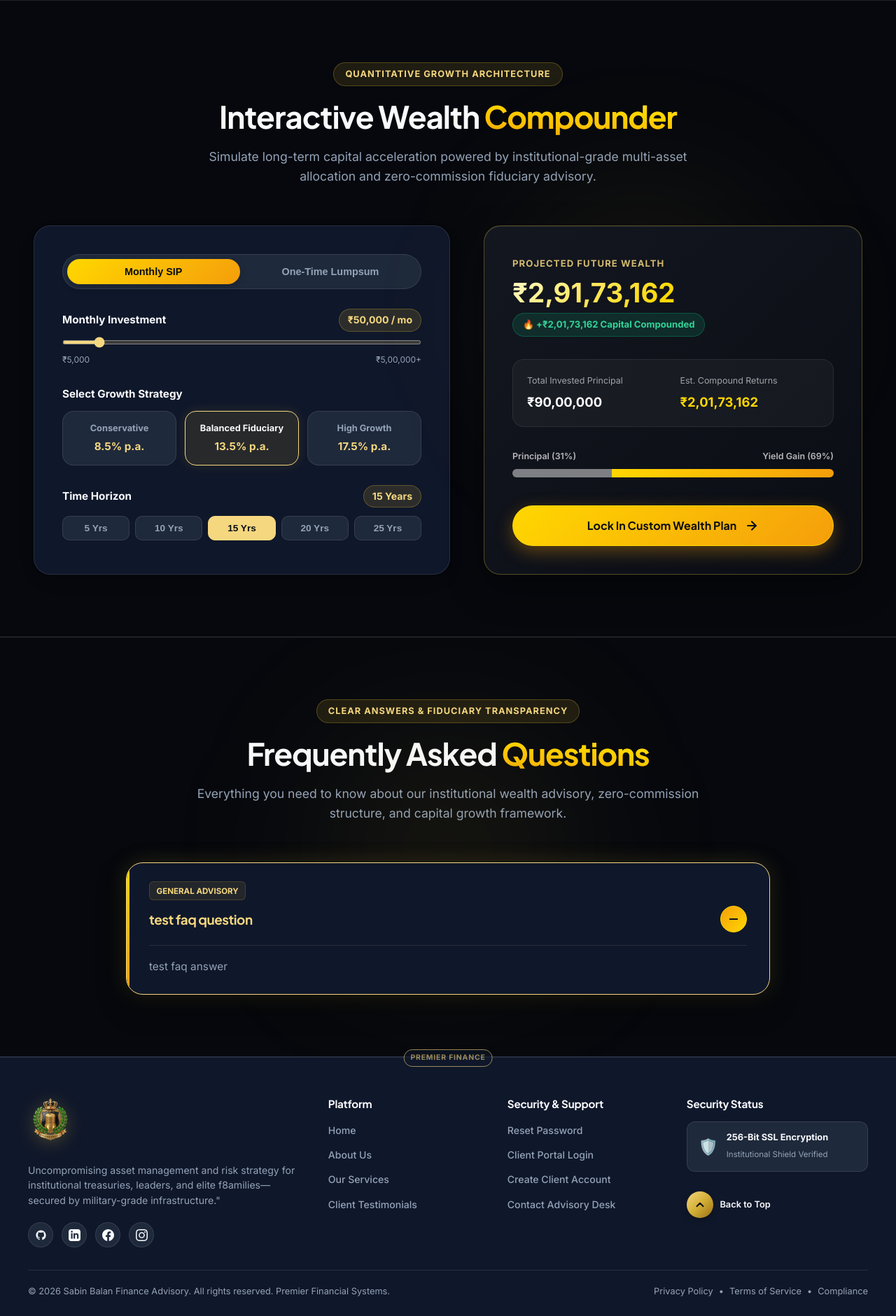
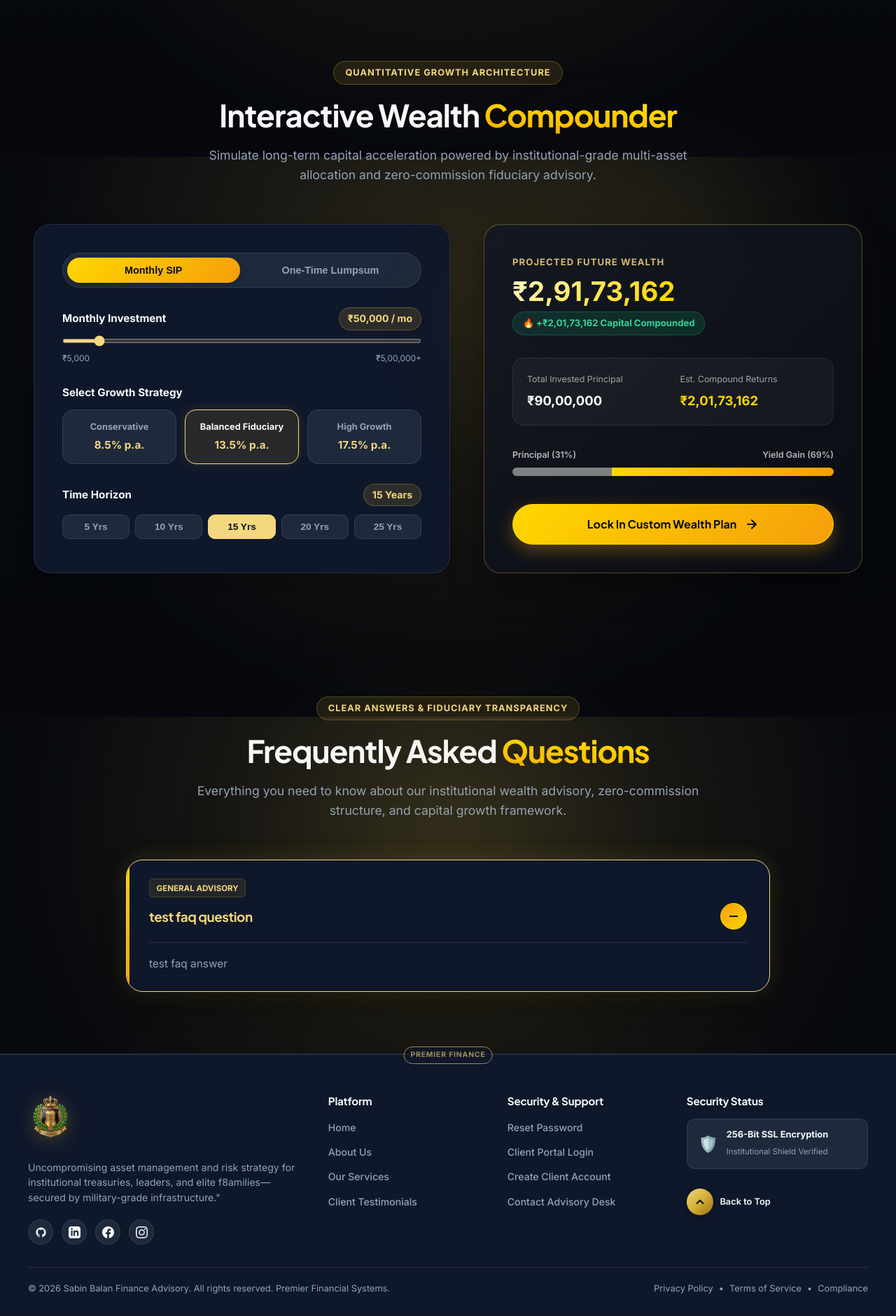
Before and after one commit to vintushtech-code/Sabin-Balan_Finance, a Django app: page / in a window 1280 px wide. Shown: the part 1376-3256 px from the top of the page at 70% size. After the commit the page ends 3224 px from the top, so only its background shows below. Run offline with Django 5.2, Linux system fonts and the light colour scheme; data comes from the database, SQL or seed files in the repository; both versions use the stored data as it was after the commit; some libraries are stand-ins or nearby versions.

Commit message:
added, several,ui

```diff
--- a/login/templates/login/home.html
+++ b/login/templates/login/home.html
@@ -19,7 +19,7 @@
     overflow-x: hidden;
     padding: 6.5rem 2rem 3.5rem 2rem;
     margin-top: 0;
-    border-bottom: 1px solid var(--color-border);
+    border-bottom: none;
     box-sizing: border-box;
   }
 
@@ -372,11 +372,11 @@
   .executive-showcase-wrapper {
     width: 100%;
     background: transparent;
-    border-bottom: 1px solid var(--color-border);
+    border-bottom: none;
   }
 
   [data-theme='dark'] .executive-showcase-wrapper {
-    background: var(--color-bg);
+    background: transparent;
   }
 
   .executive-showcase-container {
@@ -537,11 +537,11 @@
   /* Wealth Simulator Section Styling */
   .wealth-simulator-wrapper {
     width: 100%;
-    background: var(--color-bg);
+    background: transparent;
     padding: 5.5rem 1.5rem;
     position: relative;
     overflow: hidden;
-    border-bottom: 1px solid var(--color-border);
+    border-bottom: none;
   }
 
   .wealth-sim-backdrop {
@@ -928,8 +928,8 @@
   /* FAQ Section Styling */
   .faq-section-wrapper {
     width: 100%;
-    background: var(--color-bg);
-    border-top: 1px solid var(--color-border);
+    background: transparent;
+    border-top: none;
     padding: 5.5rem 1.5rem;
     position: relative;
     overflow: hidden;
```
Also changed, not shown: login/templates/login/about.html (+8 -8 lines), db.sqlite3, media/team/about_us_hero.png (added).
